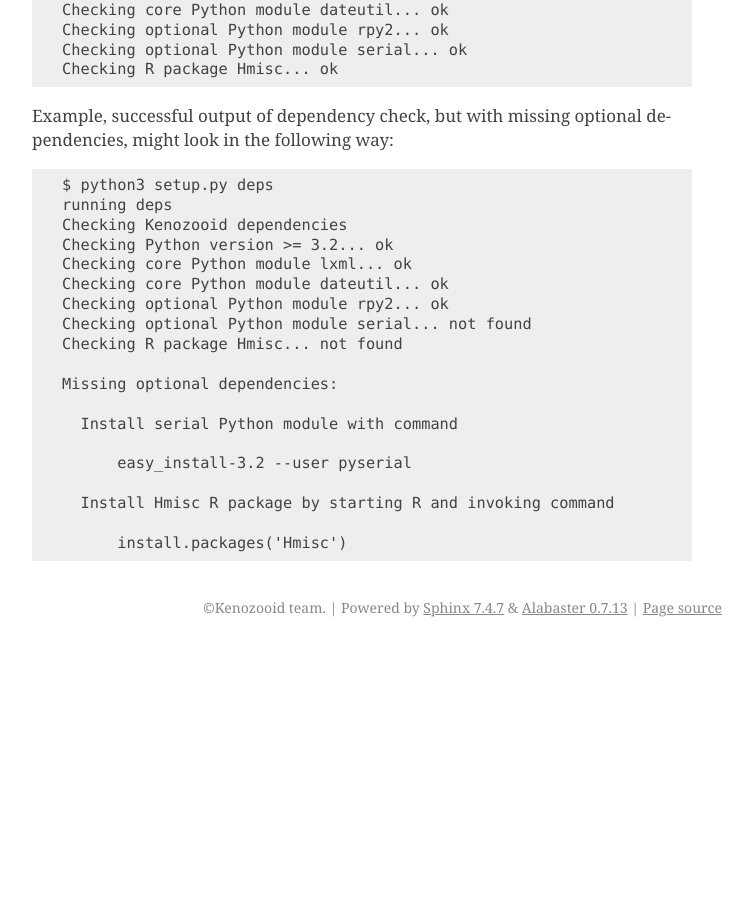
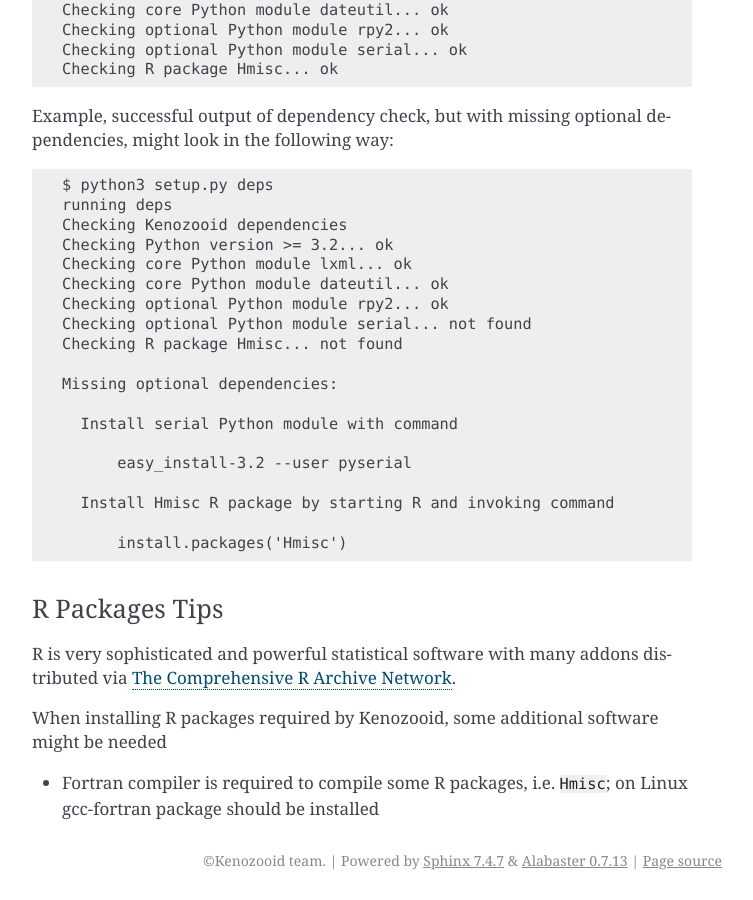
Before and after one commit to gitGNU/gnu_kenozooid, a Sphinx documentation site: the page built from doc/user/ri.rst, in a window 1280 px wide and 900 px high, scrolled down 2185 px. Shown: the whole window, without its empty margins (388-1141 px from the left). Built offline with Sphinx 7.4.7, drawn with Linux system fonts in a browser that asks for light colours; before the commit the page ends 2832 px from its top, so only the background shows below that.

Commit message:
- added R packages installation tips section to user manual

```diff
--- a/doc/user/ri.rst
+++ b/doc/user/ri.rst
@@ -126,4 +126,15 @@
 
           install.packages('Hmisc')
 
+R Packages Tips
+^^^^^^^^^^^^^^^
+R is very sophisticated and powerful statistical software with many addons
+distributed via `The Comprehensive R Archive Network <http://cran.r-project.org/>`_.
+
+When installing R packages required by Kenozooid, some additional software
+might be needed
+
+- Fortran compiler is required to compile some R packages, i.e. ``Hmisc``;
+  on Linux gcc-fortran package should be installed
+
 .. vim: sw=4:et:ai
```
